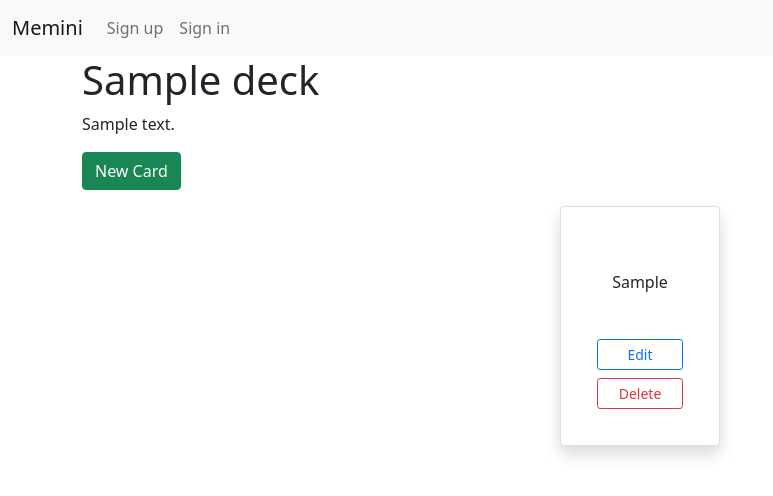
After one commit to felipe-canever-fernandes/memini_web_mvc, a PHP site: template app/views/Cards/index.twig in a window 1280 px wide. The commit adds this page. Shown: the top 496 px of the page, without its empty margins (0-773 px from the left). Run offline with PHP 8.4, Linux system fonts and the light colour scheme; the template is opened without the code that fills it: most values are stand-ins (such as "Sample title", 1, 10 or a date in 2020); some libraries are stand-ins or nearby versions.

Commit message:
Create cards page

```diff
--- /dev/null
+++ b/app/views/Cards/index.twig
@@ -0,0 +1,67 @@
+{% extends "base.twig" %}
+
+{% block styles %}
+    <link rel="stylesheet" href="/styles/card.css">
+{% endblock %}
+
+{% block title %}Decks{% endblock %}
+
+{% block body %}
+    <div class="row">
+        <div class="col">
+            <h1>{{ deck.getTitle }}</h1>
+            <p>{{ deck.getDescription }}</p>
+        </div>
+    </div>
+
+    <a class="btn btn-success" href="/cards/new">New Card</a>
+
+    <div class="row">
+        <div class="d-flex flex-wrap justify-content-center">
+            {% for card in cards %}
+                <div class="card text-center m-3 p-3 shadow">
+                    <div class="card-body d-flex flex-column">
+                        <h6 class="card-title mt-auto">{{ card.getFront }}</h6>
+                        <div class="mt-auto d-flex flex-column">
+                            <a href="/cards/{{ card.getId }}/edit" class="btn btn-sm btn-outline-primary m-1">Edit</a>
+                            <button
+                                    type="button"
+                                    class="btn btn-sm btn-outline-danger m-1"
+                                    onclick="displayModal({{ card.getId }}, '{{ card.getFront }}')"
+                                    data-bs-toggle="modal" data-bs-target="#modal"
+                            >
+                                Delete
+                            </button>
+                        </div>
+                    </div>
+                </div>
+            {% endfor %}
+        </div>
+    </div>
+
+    <!-- Modal -->
+    <div class="modal fade" id="modal" tabindex="-1" aria-labelledby="modalLabel" aria-hidden="true">
+        <div class="modal-dialog">
+            <div class="modal-content">
+                <div class="modal-header">
+                    <h5 class="modal-title" id="modalLabel">Delete Deck</h5>
+                    <button type="button" class="btn-close" data-bs-dismiss="modal" aria-label="Close"></button>
+                </div>
+                <div class="modal-body">
+                    Are you sure you want to delete card <strong><span id="cardFrontSpan"></span></strong>?
+                </div>
+                <div class="modal-footer">
+                    <button type="button" class="btn btn-secondary" data-bs-dismiss="modal">Cancel</button>
+                    <form method="post" action="cards/delete">
+                        <input type="hidden" id="cardIdInput" name="cardId" value="">
+                        <button type="submit" class="btn btn-danger" name="delete">Delete Card</button>
+                    </form>
+                </div>
+            </div>
+        </div>
+    </div>
+{% endblock %}
+
+{% block scripts %}
+    <script src="/scripts/cardsIndex.js"></script>
+{% endblock %}
--- a/app/views/Decks/new.twig
+++ b/app/views/Decks/new.twig
@@ -1,4 +1,4 @@
-{% extends "base.twig" %}
+% extends "base.twig" %}
 
 {% block title %}New Deck{% endblock %}
 
--- /dev/null
+++ b/public/styles/card.css
@@ -0,0 +1,4 @@
+.card {
+    height: 15rem;
+    width: 10rem;
+}
```
Also changed, not shown: app/controllers/Cards.php (added, +37 -0 lines).
